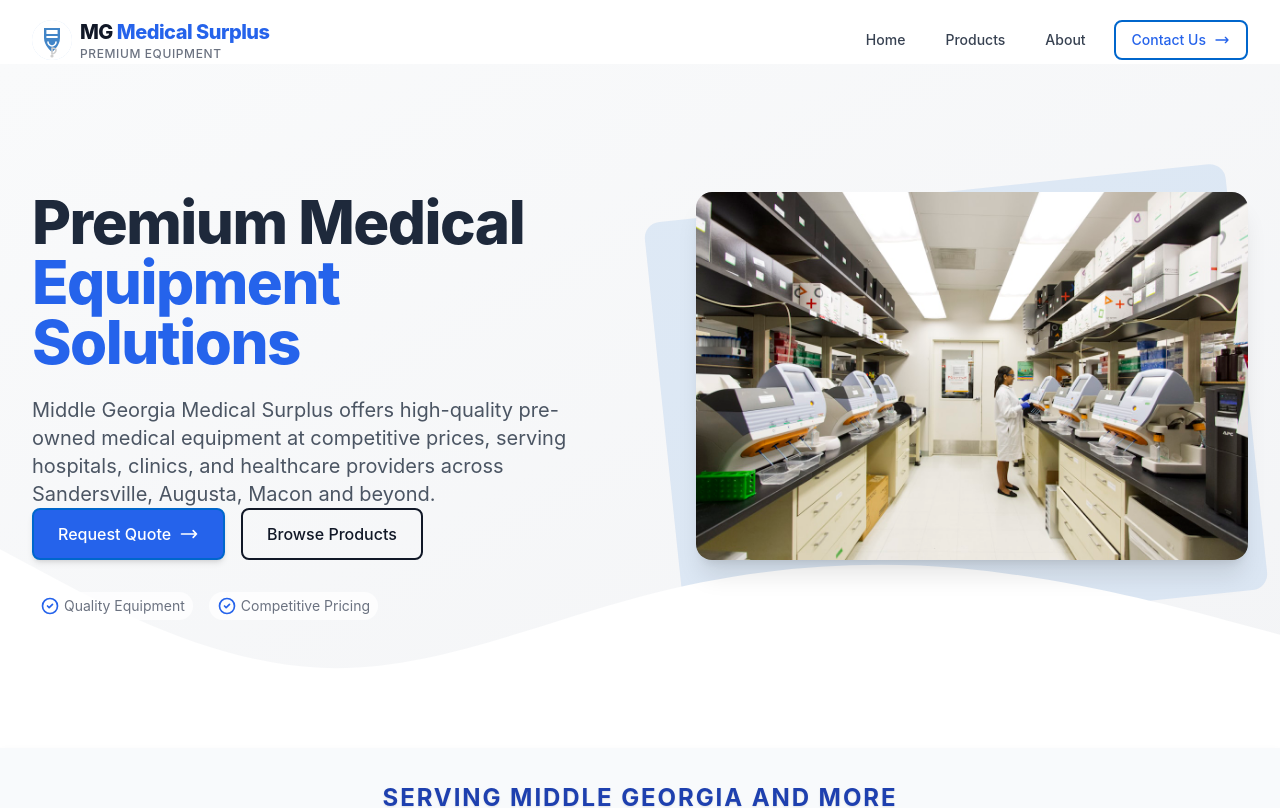
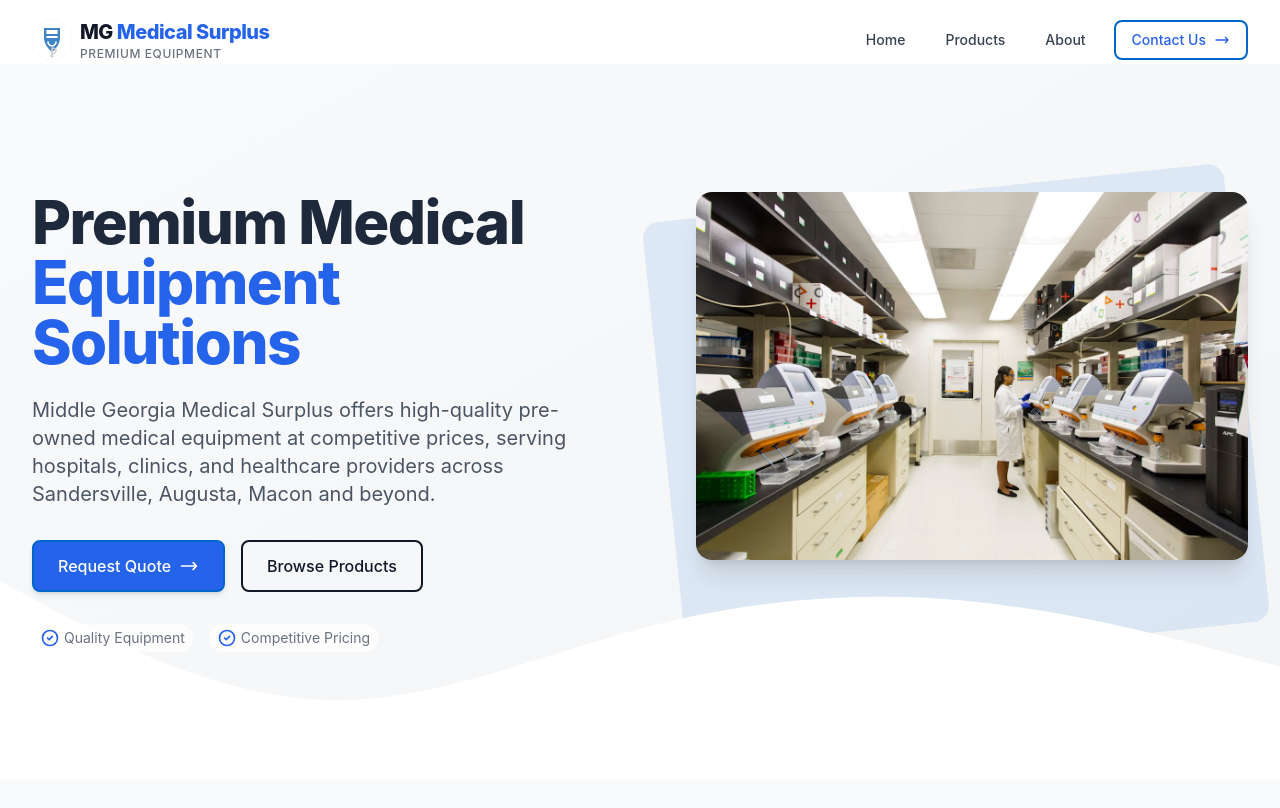
Before and after one commit to cdfranco/mg-medical-surplus, a React (Create React App) app: page / in a window 1280 px wide. Shown: the top 808 px of the page. Built offline with nearby package versions, Linux system fonts and the light colour scheme; the HTML template or start-up script is replaced by a standard one.

Commit message:
Add more vertical spacing between paragraph and buttons in hero section

```diff
--- a/src/components/HomePage.js
+++ b/src/components/HomePage.js
@@ -21,7 +21,7 @@
                 clinics, and healthcare providers across Sandersville, Augusta,
                 Macon and beyond.
               </p>
-              <div className='flex flex-wrap gap-4'>
+              <div className='flex flex-wrap gap-4 mt-8'>
                 <Link
                   to='/contact'
                   className='inline-flex items-center px-6 py-3 border-2 border-primary bg-primary text-base font-medium rounded-lg text-white hover:bg-primary-dark focus:outline-none focus:ring-2 focus:ring-offset-2 focus:ring-primary transition-all duration-300 shadow-md hover:shadow-xl'
```
